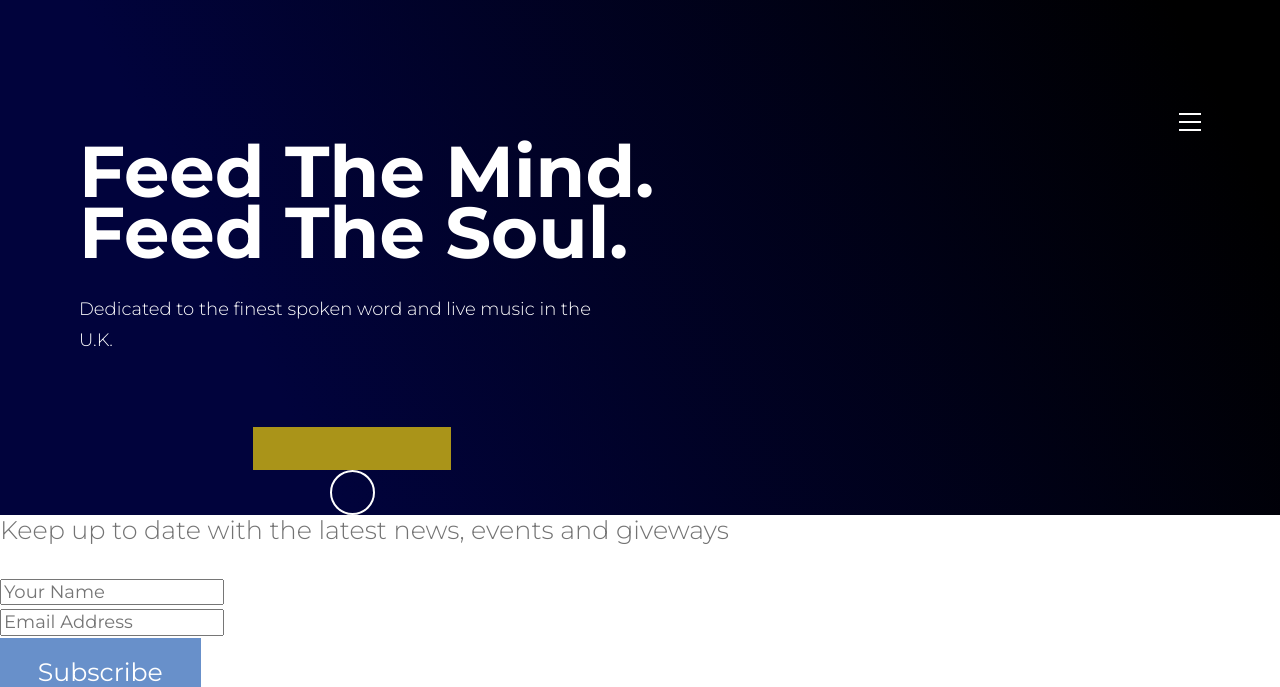
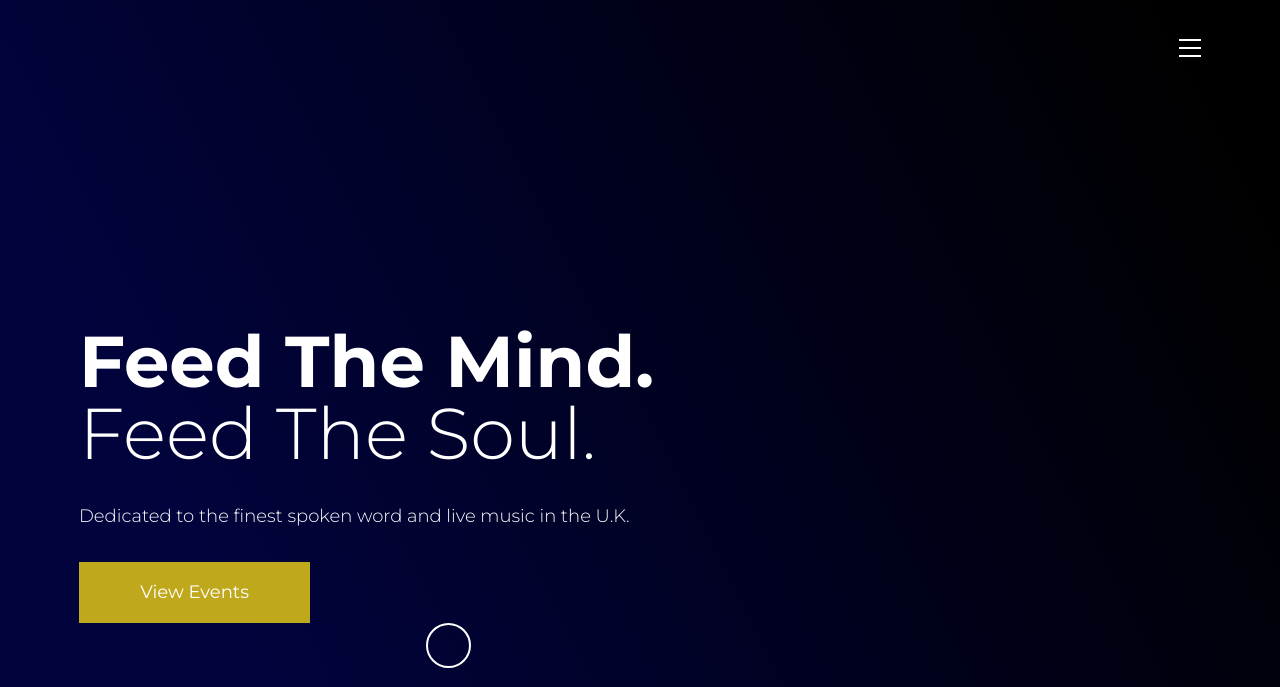
Before and after one commit to LloydBennett/vocalsandverses, a Jekyll site: the page built from index.md, in a window 1280 px wide. Shown: the top 687 px of the page. Built offline with Jekyll 4.4.1, drawn with Linux system fonts in a browser that asks for light colours; grey boxes are pictures that could not be loaded.

Commit message:
add padding to hero content and nav bar

```diff
--- a/_includes/header.html
+++ b/_includes/header.html
@@ -1,5 +1,5 @@
-<header>
-  <div class="nav-bar">
+<header class="nav-bar">
+  <div class="container">
     <div class="row">
       <div class="col-xs-2 text-left">
             <!-- <a class ="logo" href="<?php echo esc_url( home_url( '/' ) ); ?>" data-page-transition>
--- a/_includes/hero.html
+++ b/_includes/hero.html
@@ -1,13 +1,12 @@
 <section id="main-hero" class="hero with-gradient">
+  {% include header.html %}
   <div class="container">
-    {% include header.html %}
-
     <div class="row">
-      <div class="col-sm-8 col-md-6">
+      <div class="col-sm-10 col-md-8">
         <div class="hero-content">
           <h1 class="hero-content-title">
             <span>Feed The Mind.</span>
-            <span>Feed The Soul.</span>
+            <span class="light-text">Feed The Soul.</span>
           </h1>
           <p class="hero-content-copy">
             Dedicated to the finest spoken word and live music
@@ -15,8 +14,8 @@
           </p>
 
           <div class="ctas">
-            <a href="#" class="btn btn-lrg center-cta" data-cta-text="Now">
-              <!-- <?php the_field('hero_cta'); ?> -->
+            <a href="#" class="btn btn-lrg">
+              View Events
             </a>
 
             <!-- <?php if(get_field('hero_video_url')) :?> -->
--- a/_sass/globals/_header.scss
+++ b/_sass/globals/_header.scss
@@ -1,9 +1,5 @@
-/* Navigation Styles */
 .nav-bar {
-	padding-top: pxtoem(20, 10);
-	@media #{$tablet-breakpoint} {
-		padding-top: pxtoem(50, 10);
-	}
+  padding: $spacing-s 0;
 }
 
 .logo {
--- a/_sass/globals/_typography.scss
+++ b/_sass/globals/_typography.scss
@@ -16,6 +16,7 @@ h1 {
   @include setVerticalRhythmn(3.998);
   color: darken($font-display-color, 40%);
   font-weight: $font-weight-bold;
+  line-height: 1;
 }
 
 h2 {
@@ -35,6 +36,6 @@ h4 {
   font-weight: $font-weight-semi-bold;
 }
 
-.light-title {
+.light-text {
   font-weight: $font-weight-light;
 }
--- a/_sass/modules/_hero.scss
+++ b/_sass/modules/_hero.scss
@@ -1,6 +1,10 @@
 .hero {
 	position: relative;
 	overflow: hidden;
+}
+
+.hero-content {
+  padding: $spacing-xl 0;
 }
 
 .hero-content-title, .hero-content-copy {
--- a/vocalsandverses.css
+++ b/vocalsandverses.css
@@ -1044,7 +1044,8 @@ h1 {
   font-size: 3.998em;
   line-height: 0.85043;
   color: black;
-  font-weight: 700; }
+  font-weight: 700;
+  line-height: 1; }
 
 h2 {
   font-size: 2.827em;
@@ -1063,15 +1064,11 @@ h4 {
   color: #737373;
   font-weight: 600; }
 
-.light-title {
+.light-text {
   font-weight: 300; }
 
-/* Navigation Styles */
 .nav-bar {
-  padding-top: 2em; }
-  @media only screen and (min-width: 48em) {
-    .nav-bar {
-      padding-top: 5em; } }
+  padding: 0.95625rem 0; }
 
 .logo {
   width: 80px;
@@ -1237,29 +1234,26 @@ body.menu-open {
   border: none;
   text-align: center;
   cursor: pointer;
-  display: inline-block; }
+  display: inline-block;
+  font-weight: 400; }
   .btn:hover {
     text-decoration: none; }
   .btn:focus {
     outline: none; }
 
 .btn-lrg {
-  padding: 0.625em 2.1875em;
-  font-size: 1.6em;
-  background-color: #aa9419;
+  padding: 0.95625rem 3.825rem;
+  background-color: #c0a81d;
   -webkit-transition: background 300ms ease;
   transition: background 300ms ease; }
-  @media only screen and (min-width: 48em) {
-    .btn-lrg {
-      padding: 0.75em 3.4375em; } }
   .btn-lrg:hover {
     -webkit-transition: background-color 300ms ease;
     transition: background-color 300ms ease;
     background-color: #7d6d13; }
 
 .btn-sml {
-  padding: 0.8em 1.5em;
-  font-size: 1.4em; }
+  padding: 0.95625rem 1.9125rem;
+  font-size: 0.888em; }
 
 .btn-blue {
   background-color: #6890CA;
@@ -1311,15 +1305,6 @@ body.menu-open {
   .play-btn-solid-yellow i {
     color: white; }
 
-.ctas {
-  margin-top: 3em; }
-  @media only screen and (min-width: 48em) {
-    .ctas {
-      margin-top: 4em; } }
-  @media only screen and (max-width: 47.9375em) {
-    .ctas .btn + .play-btn-large {
-      margin-top: 30px; } }
-
 .center-cta {
   margin-left: auto;
   margin-right: auto;
@@ -1328,6 +1313,9 @@ body.menu-open {
 .hero {
   position: relative;
   overflow: hidden; }
+
+.hero-content {
+  padding: 15.3rem 0; }
 
 .hero-content-title, .hero-content-copy {
   color: white; }
```
Also changed, not shown: _sass/modules/_buttons.scss (+6 -25 lines), 5 other files.
